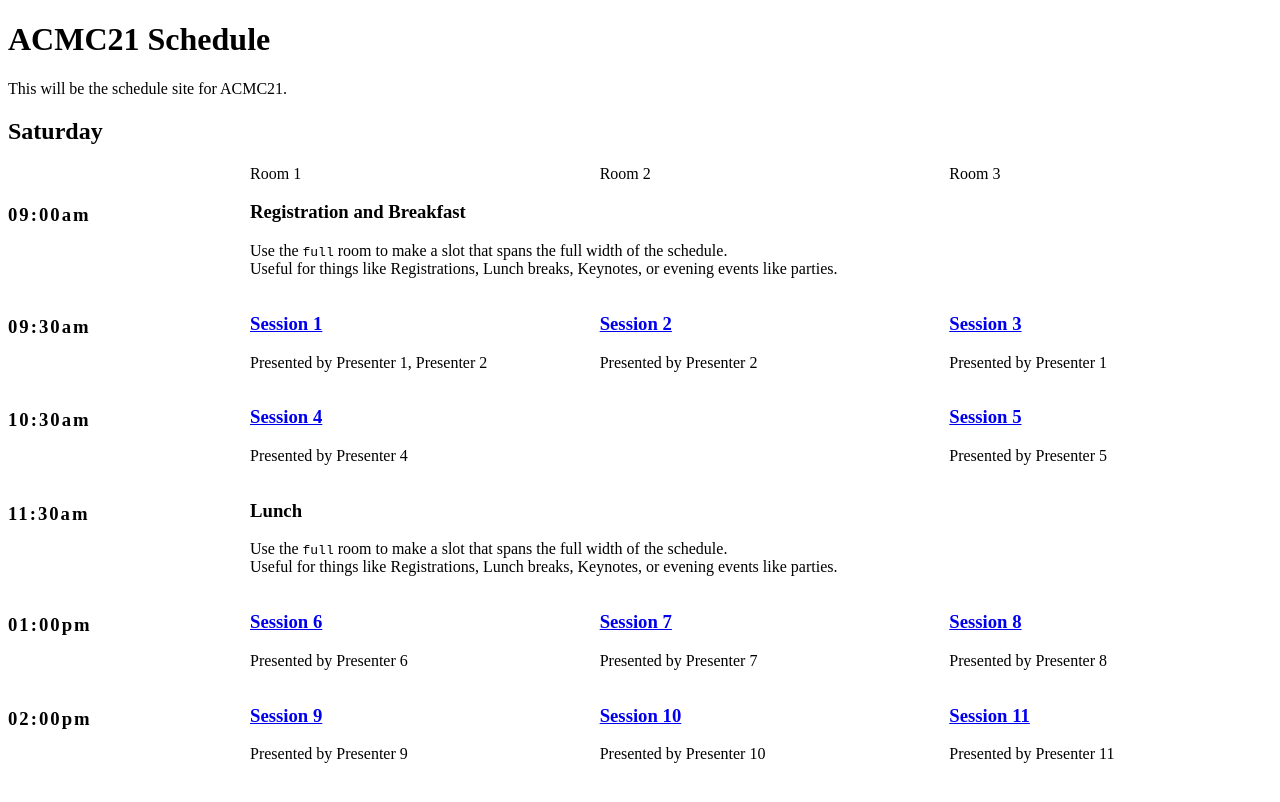
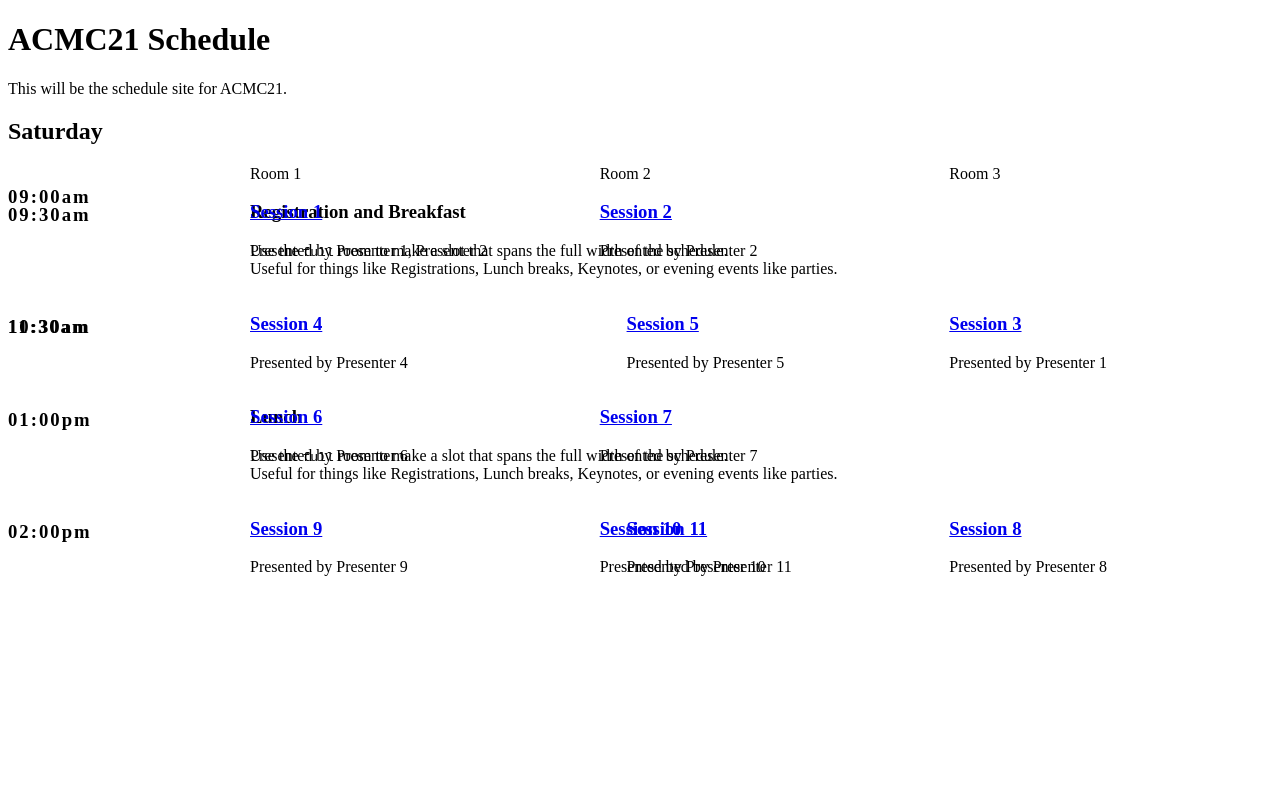
Before and after one commit to vgiles/acmc21-calendar, a Jekyll site: the page built from index.html, in a window 1280 px wide. Shown: the top 802 px of the page. Built offline with Jekyll 4.4.1, drawn with Linux system fonts in a browser that asks for light colours.

Commit message:
Fonts updated
Fonts formatting on most columns, but now columns 1 and 3 are sometimes clashing.

```diff
--- a/css/styles.css
+++ b/css/styles.css
@@ -1,32 +1,7 @@
-@font-face {
-  font-family: 'Roboto';
-  font-style: normal;
-  font-weight: 400;
-  src: local('Roboto'), local('Roboto-Regular'),
-      url('./fonts/roboto/roboto-v20-latin-regular.woff2') format('woff2'), /* Chrome 26+, Opera 23+, Firefox 39+ */
-      url('./fonts/roboto/roboto-v20-latin-regular.woff') format('woff'); /* Chrome 26+, Opera 23+, Firefox 39+ */
-}
-@font-face {
-  font-family: 'Roboto Slab';
-  font-style: normal;
-  font-weight: 400;
-  src: local('Roboto Slab Regular'), local('RobotoSlab-Regular'),
-       url('./fonts/roboto/roboto-slab-v9-latin-regular.woff2') format('woff2'), /* Chrome 26+, Opera 23+, Firefox 39+ */
-       url('./fonts/roboto/roboto-slab-v9-latin-regular.woff') format('woff'); /* Chrome 6+, Firefox 3.6+, IE 9+, Safari 5.1+ */
-}
-@font-face {
-  font-family: 'icons';
-  font-display: swap;
-  font-weight: normal;
-  font-style: normal;
-  src: url('./fonts/icons/icons.woff2?30') format('woff2'), /* Chrome 26+, Opera 23+, Firefox 39+ */
-       url('./fonts/icons/icons.woff?30') format('woff'); /* Chrome 26+, Opera 23+, Firefox 39+ */
-}
-* {
-  -webkit-box-sizing: border-box;
-  -moz-box-sizing: border-box;
-  box-sizing: border-box;
-}
+
+$font-header: "Roboto Slab", "Bitter", "Ubuntu", Georgia, serif;
+$font-body: "Roboto", "Rubic", "Poppins", "Hel­vetica", Arial, sans-serif;
+$font-code: "Roboto Mono", "Menlo", "Monaco", "Andale Mono", "lucida console", "Courier New", monospace;
 
 /**
  * Schedule layout
@@ -52,6 +27,7 @@
     margin-right: -100%;
     margin-left: 19.14894%;
     clear: none;
+    font-family: $font-body;
   }
   .schedule [data-room="room-2"] {
     width: 25.53191%;
@@ -59,6 +35,7 @@
     margin-right: -100%;
     margin-left: 46.80851%;
     clear: none;
+    font-family: $font-body;
   }
   .schedule [data-room="room-3"] {
     width: 25.53191%;
@@ -66,6 +43,7 @@
     margin-left: 0;
     margin-right: 0;
     clear: none;
+    font-family: $font-body;
   }
   .schedule .session .meta .room {
     display: none;
@@ -76,5 +54,6 @@
     margin-left: 0;
     margin-right: 0;
     clear: none;
+    font-family: $font-body;
   }
 }
```
